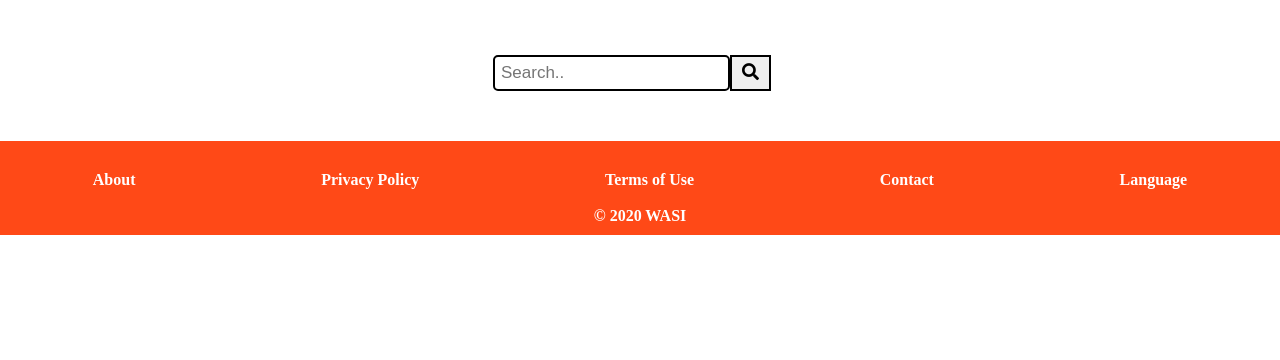
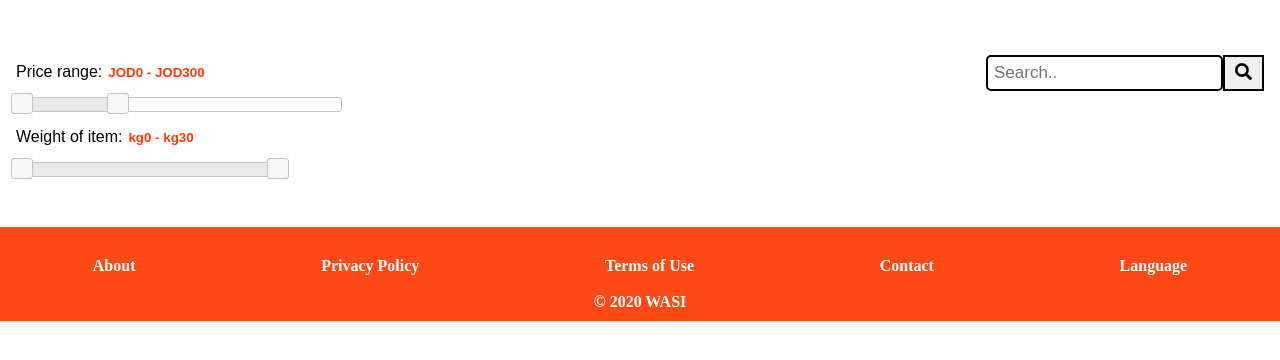
Before and after one commit to sarakabariti/travel-couriers, a Flask app: page /requests in a window 1280 px wide. Shown: the part 87-447 px from the top of the page. Run offline with Flask 2, Linux system fonts and the light colour scheme; some libraries are stand-ins or nearby versions; some web fonts are replaced.

Commit message:
requests page

```diff
--- a/app.py
+++ b/app.py
@@ -1,8 +1,7 @@
-from flask import Flask, render_template, url_for, request, redirect, session
+from flask import Flask, render_template, url_for, request, redirect, session, flash
 
 from flask_sqlalchemy import SQLAlchemy
 from sqlalchemy import exc
-
 
 app = Flask(__name__)
 
@@ -25,6 +24,7 @@ class contact_us(db.Model):
     lastname = db.Column(db.String(80), nullable=False)
     email = db.Column(db.String(120), nullable=False)
     subject = db.Column(db.String(1000), nullable=False)
+
 
 @app.route('/', methods=['POST', 'GET'])
 def index():
@@ -67,9 +67,10 @@ def index():
                     return render_template("requests.html", Message=Message_success)
 
                 if login is None:
-                    error = "Incorrect combination of password or email"
+                    error = "incorrect combination of password or email"
                     return render_template("index.html", Message=error)
-
+                login_user(user, remember=request.form["rememberMe"])
+                return redirect(url_for('requests'))
     return render_template("index.html")
 
 
--- a/static/css/responsive.css
+++ b/static/css/responsive.css
@@ -180,6 +180,30 @@
 .pictorial-view{
   margin-bottom: 0px;
 }
+
+
+.main .requests-content{
+  width: 100%;
+}
+
+.search-bar input[type=text] {
+  float: none;
+  display: block;
+  text-align: left;
+  width: 100%;
+  margin: 0;
+  padding: 10px;
+  border: 1px solid #ccc;
+}
+.search-bar button {
+  float: right;
+  display: block;
+  width: 100%;
+  padding: 10px;
+  margin: 0;
+  border: 1px solid black;
+}
+
 }
 
 /* Small devices (landscape phones, 576px and up) */
@@ -305,6 +329,11 @@ padding-left: 5px;
 .pictorial-view{
 margin-bottom: 160px;
 }
+
+
+.main .requests-content{
+  width: 100%;
+}
 }
 
 /* Medium devices (tablets, 768px and up) */
@@ -403,6 +432,7 @@ padding-left: 5px;
 .pictorial-view{
 margin-bottom: 160px;
 }
+
 }
 
 /* Large devices (desktops, 992px and up) */
@@ -488,4 +518,5 @@ margin-bottom: 160px;
   .nav-links:hover {
     color: #FF3900;
   }
+
 }
--- a/static/css/style.css
+++ b/static/css/style.css
@@ -572,6 +572,10 @@ input[type="submit"]:hover{
 
 
 /*Requests*/
+
+.main .requests-content{
+  width: 100%;
+}
 .search-bar {
   display: flex;
   float: right;
--- a/static/js/script.js
+++ b/static/js/script.js
@@ -62,3 +62,5 @@ navBarToggle.addEventListener("click", function() {
 document.getElementById("submit").addEventListener("click", function(event){
     event.preventDefault()
   });
+
+//country filter
--- a/templates/requests.html
+++ b/templates/requests.html
@@ -21,6 +21,9 @@
       rel="stylesheet"
       href="https://cdnjs.cloudflare.com/ajax/libs/font-awesome/5.13.0/css/all.min.css"
     />
+    <link rel="stylesheet" href="//code.jquery.com/ui/1.12.1/themes/base/jquery-ui.css">
+    <script src="https://code.jquery.com/jquery-1.12.4.js"></script>
+    <script src="https://code.jquery.com/ui/1.12.1/jquery-ui.js"></script>
   </head>
 
   <body>
@@ -63,13 +66,69 @@
       </nav>
 
       <div class="main">
-        <div class="how-content">
+        <div class="requests-content">
           <div class=search-bar>
             <form action="/">
               <input type="text" placeholder="Search.." name="search">
               <button type="submit"><i class="fa fa-search"></i></button>
             </form>
           </div>
+
+          <!--Price range filter-->
+          <script>
+            $( function() {
+              $( "#slider-range" ).slider({
+                range: true,
+                min: 0,
+                max: 1000,
+                values: [ 0, 300 ],
+                slide: function( event, ui ) {
+                  $( "#amount" ).val( "JOD" + ui.values[ 0 ] + " - JOD" + ui.values[ 1 ] );
+                }
+              });
+              $( "#amount" ).val( "JOD" + $( "#slider-range" ).slider( "values", 0 ) +
+                " - JOD" + $( "#slider-range" ).slider( "values", 1 ) );
+            } );
+          </script>
+          <p>
+            <label for="amount" style="font-family: raleway, sans-serif; margin-left: 16px;">Price range:</label>
+            <input type="text" id="amount" readonly style="border:0; color:#FF3900; font-weight:bold; font-family: raleway, sans-serif;">
+          </p>
+
+          <div id="slider-range" style= "width: 25%; margin-left: 20px;"></div>
+          <!--Price range filter-->
+
+          <!--Weight range filter-->
+          <script>
+            $( function() {
+              $( "#slider-range2" ).slider({
+                range: true,
+                min: 0,
+                max: 30,
+                values: [ 0, 300 ],
+                slide: function( event, ui ) {
+                  $( "#amount2" ).val( "kg" + ui.values[ 0 ] + " - kg" + ui.values[ 1 ] );
+                }
+              });
+              $( "#amount2" ).val( "kg" + $( "#slider-range2" ).slider( "values", 0 ) +
+                " - kg" + $( "#slider-range2" ).slider( "values", 1 ) );
+            } );
+          </script>
+          <p>
+            <label for="amount2" style="font-family: raleway, sans-serif; margin-left: 16px;">Weight of item:</label>
+            <input type="text" id="amount2" readonly style="border:0; color:#FF3900; font-weight:bold; font-family: raleway, sans-serif;">
+          </p>
+
+          <div id="slider-range2" style= "width: 20%; margin-left: 20px;"></div>
+
+          <!--Weight range filter-->
+
+          <!--Country filter-->
+
+
+
+
+
         </div>
       </div>
 
@@ -87,5 +146,7 @@
     </header>
     <!-- import the webpage's javascript file -->
     <script src="{{url_for('static',filename='/js/script.js')}}"></script>
+
+
   </body>
 </html>
```
